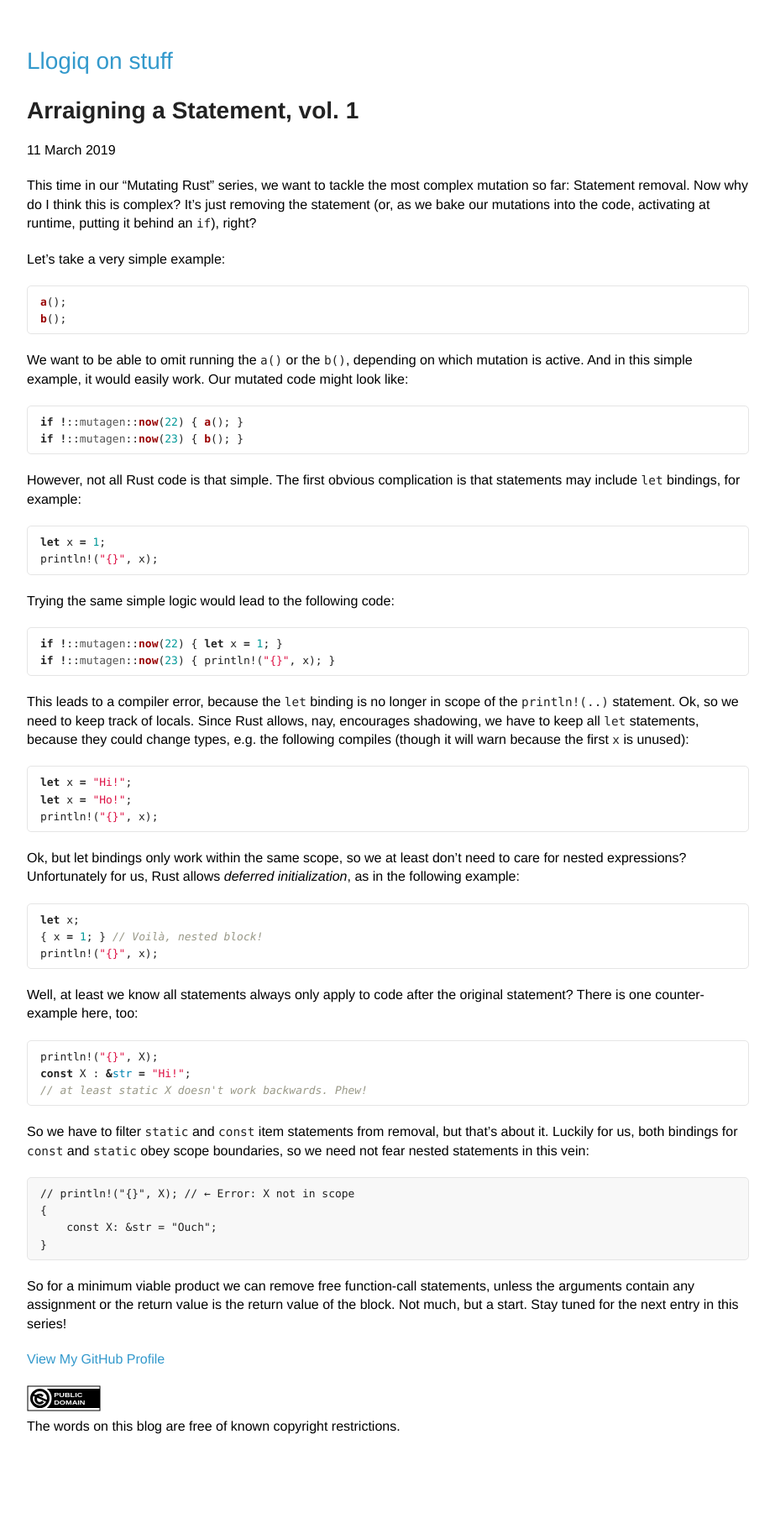
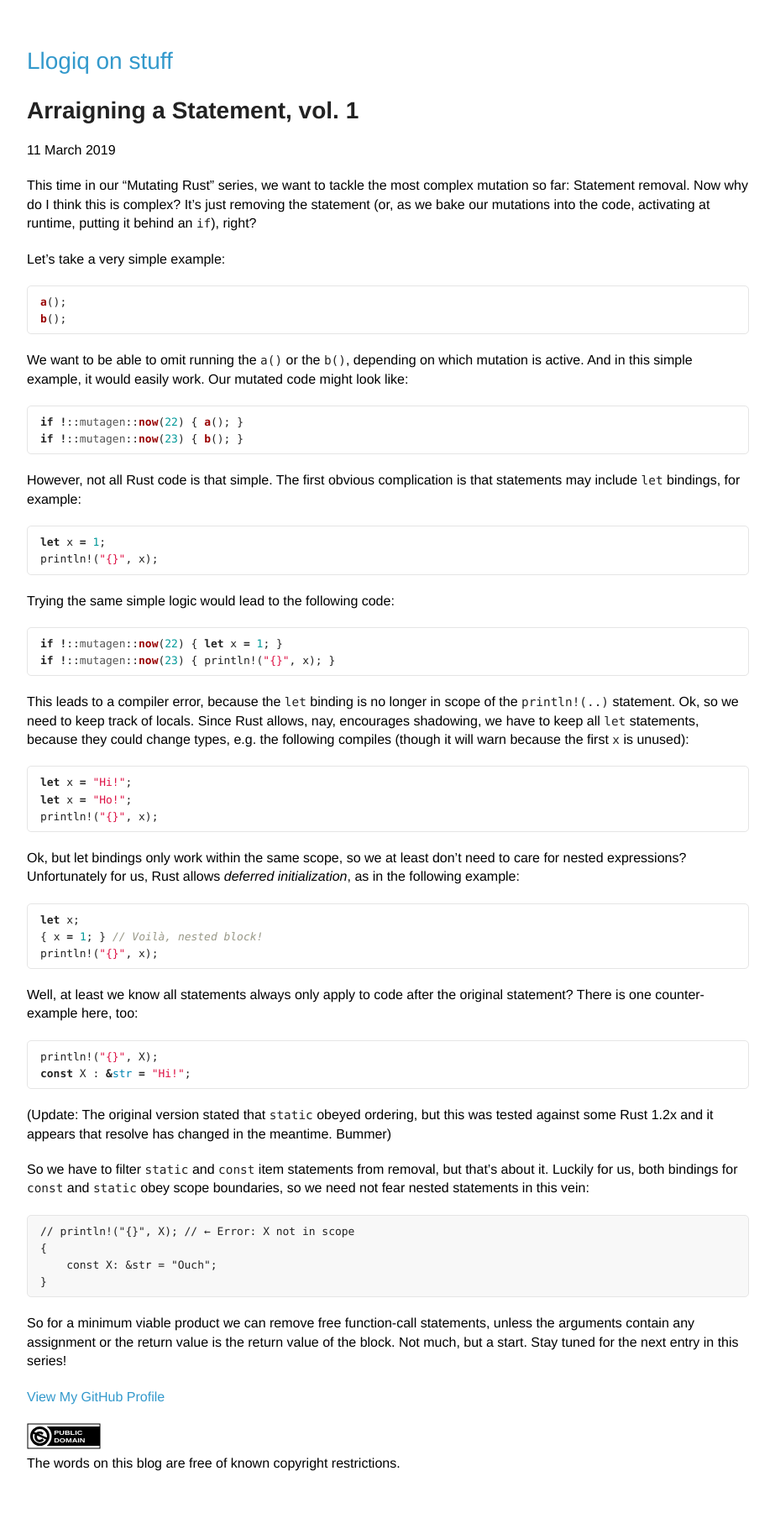
Before and after one commit to llogiq/llogiq.github.io, a Jekyll site: the page built from _posts/2019-03-11-stmt.md, in a window 1280 px wide. Shown: the whole page at 84% size, without its empty margins (178-1101 px from the left). Built offline with Jekyll 4.4.1, drawn with Linux system fonts in a browser that asks for light colours; before the commit the page ends 1788 px from its top, so only the background shows below that.

Commit message:
fix static reversal

````diff
--- a/_posts/2019-03-11-stmt.md
+++ b/_posts/2019-03-11-stmt.md
@@ -62,8 +62,10 @@ is one counter-example here, too:
 ```rust
 println!("{}", X);
 const X : &str = "Hi!";
-// at least static X doesn't work backwards. Phew!
 ```
+
+(Update: The original version stated that `static` obeyed ordering, but this was tested against some
+Rust 1.2x and it appears that resolve has changed in the meantime. Bummer)
 
 So we have to filter `static` and `const` item statements from removal, but that's about it.
 Luckily for us, both bindings for `const` and `static` obey scope boundaries, so we need not fear
````
